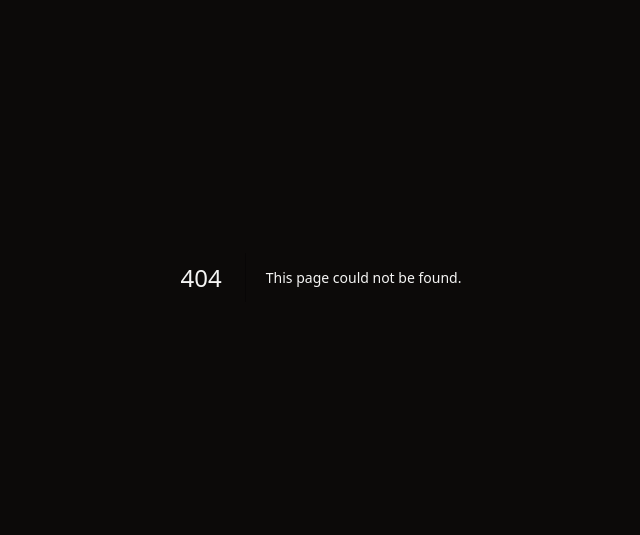
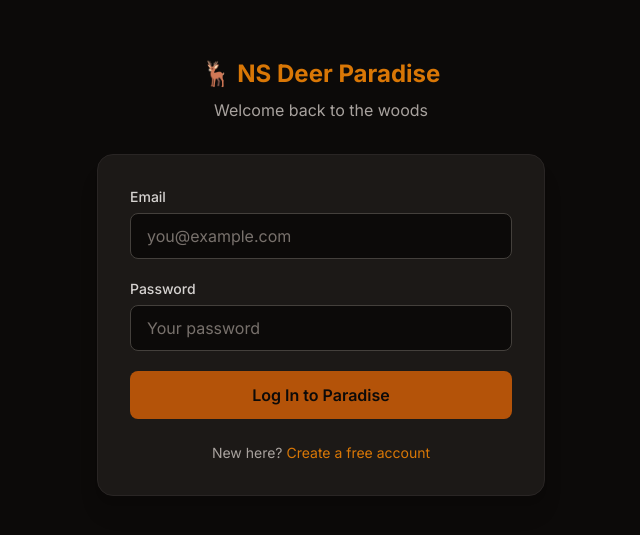
Before and after one commit to aross197/NS-Deer-Paradise, a Next.js app: page /login in a window 1280 px wide. Before the commit this address had no page. Shown: the part 123-658 px from the top of the page, without its empty margins (319-959 px from the left). Built offline with nearby package versions, Linux system fonts and the light colour scheme.

Commit message:
Add login page stub

```diff
--- /dev/null
+++ b/app/login/page.tsx
@@ -0,0 +1,62 @@
+import Link from "next/link";
+
+export default function LoginPage() {
+  return (
+    <div className="min-h-screen flex items-center justify-center bg-stone-950 px-4">
+      <div className="w-full max-w-md">
+        <div className="text-center mb-8">
+          <Link href="/" className="text-2xl font-bold text-amber-500">
+            🦌 NS Deer Paradise
+          </Link>
+          <p className="mt-2 text-stone-400">Welcome back to the woods</p>
+        </div>
+
+        <div className="bg-stone-900 border border-stone-800 rounded-2xl p-8 shadow-xl">
+          <form className="space-y-5">
+            <div>
+              <label htmlFor="email" className="block text-sm font-medium text-stone-300 mb-1.5">
+                Email
+              </label>
+              <input
+                id="email"
+                name="email"
+                type="email"
+                required
+                className="w-full px-4 py-2.5 rounded-lg bg-stone-950 border border-stone-700 text-stone-100 placeholder-stone-500 focus:outline-none focus:ring-2 focus:ring-amber-600 focus:border-transparent"
+                placeholder="you@example.com"
+              />
+            </div>
+
+            <div>
+              <label htmlFor="password" className="block text-sm font-medium text-stone-300 mb-1.5">
+                Password
+              </label>
+              <input
+                id="password"
+                name="password"
+                type="password"
+                required
+                className="w-full px-4 py-2.5 rounded-lg bg-stone-950 border border-stone-700 text-stone-100 placeholder-stone-500 focus:outline-none focus:ring-2 focus:ring-amber-600 focus:border-transparent"
+                placeholder="Your password"
+              />
+            </div>
+
+            <button
+              type="submit"
+              className="w-full py-3 rounded-lg bg-amber-600 hover:bg-amber-500 text-stone-950 font-semibold transition"
+            >
+              Log In to Paradise
+            </button>
+          </form>
+
+          <p className="mt-6 text-center text-sm text-stone-400">
+            New here?{" "}
+            <Link href="/register" className="text-amber-500 hover:underline">
+              Create a free account
+            </Link>
+          </p>
+        </div>
+      </div>
+    </div>
+  );
+}
```
